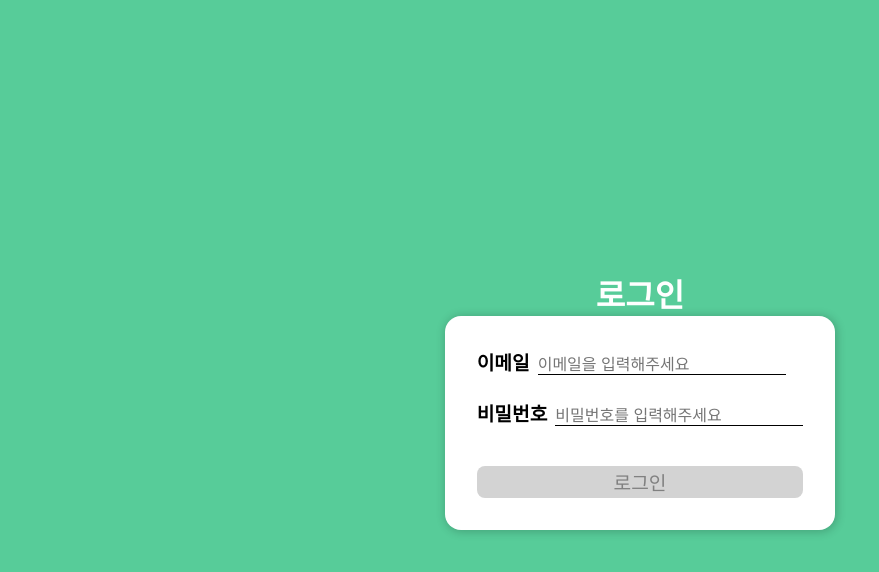
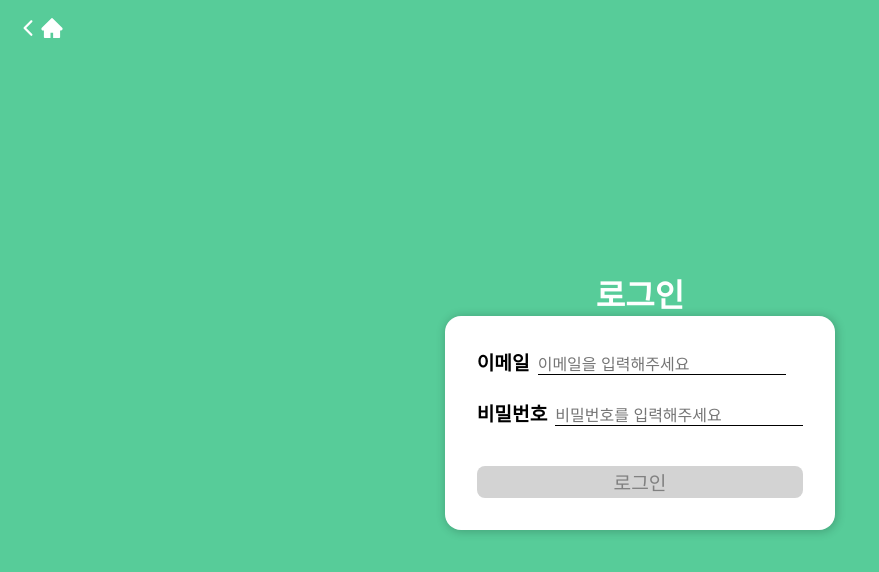
Before and after one commit to unsnruu/wanted-pre-onboarding-fe, a React (Create React App) app: page /auth/signin in a window 1280 px wide. Shown: the top 572 px of the page, without its empty margins (0-879 px from the left). Built offline with nearby package versions, Linux system fonts and the light colour scheme.

Commit message:
feat: add go back button

```diff
--- a/src/pages/auth/SignIn.tsx
+++ b/src/pages/auth/SignIn.tsx
@@ -1,9 +1,11 @@
 import React, { useState, useEffect, useContext } from "react";
-import { useNavigate } from "react-router-dom";
+import { useNavigate, Link } from "react-router-dom";
 import axios from "axios";
 import styled from "@emotion/styled";
 
 import { AuthContext } from "../../context/AuthContext";
+import { IoIosArrowBack } from "react-icons/io";
+import { AiFillHome } from "react-icons/ai";
 
 const Container = styled.div`
   background-color: ${({ theme }) => theme.color.primary};
@@ -14,6 +16,16 @@ const Container = styled.div`
   align-items: center;
   flex-direction: column;
 `;
+const GoBackContainer = styled.div`
+  font-size: 1.5rem;
+  position: absolute;
+  left: 0;
+  top: 0;
+  margin: 1rem;
+  & a {
+    color: white;
+  }
+`;
 const StyledForm = styled.form`
   background-color: white;
   padding: 2rem;
@@ -21,6 +33,10 @@ const StyledForm = styled.form`
   font-size: 1.2rem;
   box-shadow: 1px 1px 10px 1px rgba(0, 0, 0, 0.2);
 
+  @media (max-width: 578px) {
+    box-shadow: none;
+    border-radius: 0;
+  }
   transition: transform 0.2s linear;
   & label {
     margin-right: 0.5rem;
@@ -112,6 +128,12 @@ function SignIn() {
 
   return (
     <Container>
+      <GoBackContainer>
+        <Link to="/">
+          <IoIosArrowBack />
+          <AiFillHome />
+        </Link>
+      </GoBackContainer>
       <h1 style={{ color: "white" }}>로그인</h1>
       <StyledForm onSubmit={handleSubmit}>
         <div>
--- a/src/pages/auth/SignUp.tsx
+++ b/src/pages/auth/SignUp.tsx
@@ -1,19 +1,31 @@
-import React, { useState, useEffect } from "react";
-import { useNavigate } from "react-router-dom";
+import React, { useState, useEffect, useContext } from "react";
+import { useNavigate, Link } from "react-router-dom";
 import axios from "axios";
 import styled from "@emotion/styled";
 
 import { AuthContext } from "../../context/AuthContext";
-import { useContext } from "react";
+import { IoIosArrowBack } from "react-icons/io";
+import { AiFillHome } from "react-icons/ai";
 
 const Container = styled.div`
   background-color: ${({ theme }) => theme.color.primary};
   width: 100vw;
   height: 100vh;
+  position: relative;
   display: flex;
   justify-content: center;
   align-items: center;
   flex-direction: column;
+`;
+const GoBackContainer = styled.div`
+  font-size: 1.5rem;
+  position: absolute;
+  left: 0;
+  top: 0;
+  margin: 1rem;
+  & a {
+    color: white;
+  }
 `;
 const StyledForm = styled.form`
   background-color: white;
@@ -111,6 +123,12 @@ function SignUp() {
 
   return (
     <Container>
+      <GoBackContainer>
+        <Link to="/">
+          <IoIosArrowBack />
+          <AiFillHome />
+        </Link>
+      </GoBackContainer>
       <h1 style={{ color: "white" }}>회원가입</h1>
       <StyledForm onSubmit={handleSubmit}>
         <div>
```
